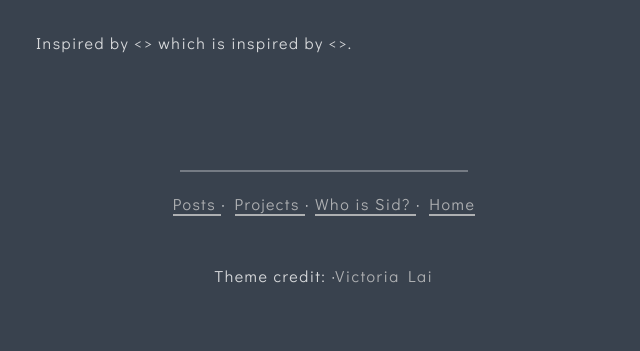
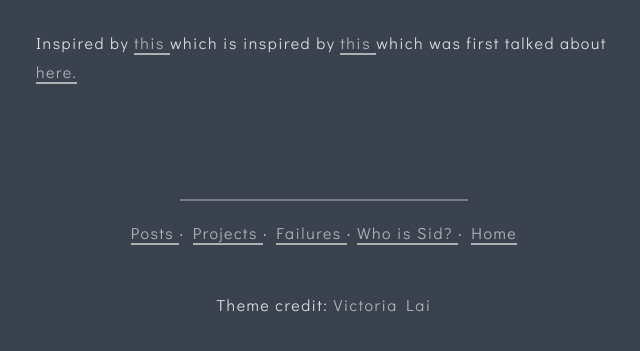
Before and after one commit to tyagis/tyagis.github.io, a plain HTML site: page failures/index.html in a window 1280 px wide. Shown: the part 195-546 px from the top of the page, without its empty margins (316-956 px from the left). Drawn offline with Linux system fonts and the light colour scheme.

Commit message:
Updated failure section.

```diff
--- a/failures/index.html
+++ b/failures/index.html
@@ -62,7 +62,21 @@ Failures
     <div class="wrap">
         <div class="section" id="title">Failures</div>
 
-        <div class="section" id="content"><p>Inspired by <> which is inspired by <>.</p></div>
+        <div class="section" id="content">
+		<p>Inspired by
+			<a href="https://www.princeton.edu/~joha/Johannes_Haushofer_CV_of_Failures.pdf">
+			    this
+			</a>
+		which is inspired by
+			<a href="http://melaniestefan.net/Mela_24Nov2017.pdf">
+			    this
+			</a>
+		which was first talked about
+			<a href="https://www.nature.com/naturejobs/science/articles/10.1038/nj7322-467a">
+			    here.
+			</a>
+		</p>
+	</div>
 
 
         <div class="section bottom-menu">
@@ -87,6 +101,11 @@ Failures
             </a>
 
             &#183;
+            <a href="/failures">
+                Failures
+            </a>
+
+            &#183;
             <a href="/about">
                 Who is Sid?
             </a>
@@ -100,7 +119,7 @@ Failures
 </p></div>
 
 
-        <div class="section footer">Theme credit: &#183;<a href="https://victoria.dev">Victoria Lai</a></div>
+        <div class="section footer">Theme credit: <a href="https://victoria.dev">Victoria Lai</a></div>
 
     </div>
 </body>
```
Also changed, not shown: about/index.html (+6 -1 lines).
